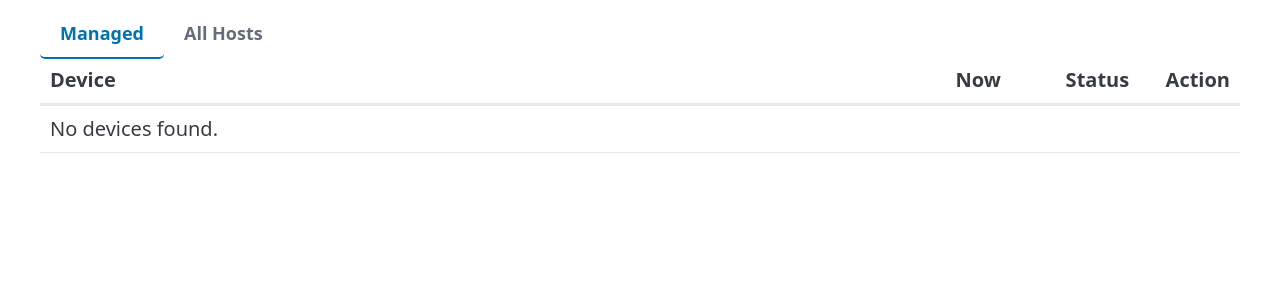
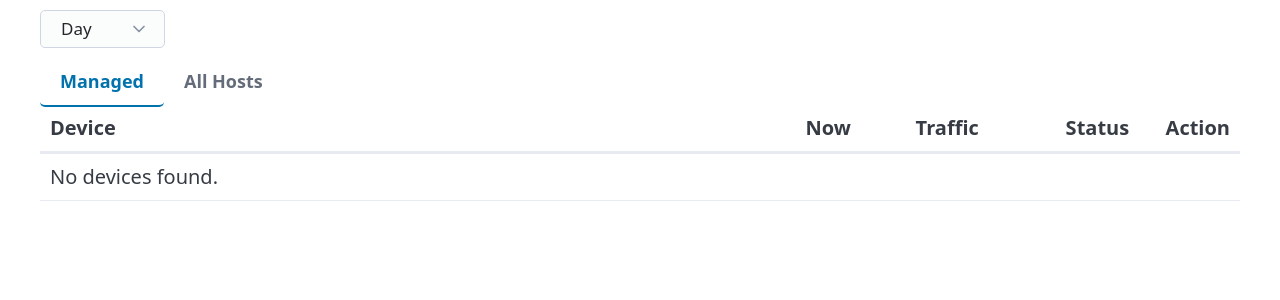
Before and after one commit to torfinnnome/veggen, a Flask app: page / in a window 1280 px wide. Shown: the part 70-370 px from the top of the page. Run offline with Flask 3, Linux system fonts and the light colour scheme; the visitor is signed in with stand-in values (Sample User, id 1); data that the repository does not hold is empty; some libraries are stand-ins or nearby versions.

Commit message:
feat: add Traffic column to both views with shared period dropdown

```diff
--- a/templates/index.html
+++ b/templates/index.html
@@ -104,6 +104,18 @@
             color: var(--pico-primary);
             border-bottom-color: var(--pico-primary);
         }
+        .period-select {
+            display: block;
+            margin-bottom: 0.5rem;
+            font-size: 0.85rem;
+            padding: 0.25rem 0.5rem;
+            width: auto;
+        }
+        .traffic-cell {
+            font-size: 10px;
+            white-space: nowrap;
+            color: var(--pico-muted-color);
+        }
     </style>
 </head>
 <body>
@@ -113,6 +125,12 @@
     </nav>
     <main class="container">
         <section id="device-list" aria-busy="true">
+            <select id="period-select" class="period-select" onchange="onPeriodChange()">
+                <option value="day">Day</option>
+                <option value="week">Week</option>
+                <option value="month">Month</option>
+                <option value="year">Year</option>
+            </select>
             <div class="tab-bar">
                 <button class="tab-btn active" onclick="switchTab('managed')">Managed</button>
                 <button class="tab-btn" onclick="switchTab('allhosts')">All Hosts</button>
@@ -124,6 +142,7 @@
                         <tr>
                             <th>Device</th>
                             <th style="width: 110px;">Now</th>
+                            <th style="width: 150px;">Traffic</th>
                             <th style="width: 100px;">Status</th>
                             <th style="width: 60px;">Action</th>
                         </tr>
@@ -139,6 +158,7 @@
                             <th style="width: 140px;">IP</th>
                             <th style="width: 160px;">MAC</th>
                             <th style="width: 110px;">Now</th>
+                            <th style="width: 150px;">Traffic</th>
                         </tr>
                     </thead>
                     <tbody id="allhosts-tbody">
@@ -328,6 +348,37 @@
             });
         }
 
+        var _batchTraffic = {};
+        var _currentPeriod = 'day';
+
+        function onPeriodChange() {
+            _currentPeriod = document.getElementById('period-select').value;
+            fetchBatchTraffic();
+        }
+
+        async function fetchBatchTraffic() {
+            try {
+                var res = await fetch('/api/traffic/batch-history?period=' + _currentPeriod);
+                var data = await res.json();
+                _batchTraffic = data.macs || {};
+                updateTrafficCells();
+            } catch (e) {
+                console.error('Error fetching batch traffic:', e);
+            }
+        }
+
+        function updateTrafficCells() {
+            document.querySelectorAll('.traffic-cell[data-mac]').forEach(function(el) {
+                var mac = el.getAttribute('data-mac');
+                var t = _batchTraffic[mac];
+                if (t && (t.up > 0 || t.down > 0)) {
+                    el.textContent = '\u2193' + _formatBytes(t.down) + ' + \u2191' + _formatBytes(t.up);
+                } else {
+                    el.textContent = '';
+                }
+            });
+        }
+
         function switchTab(tab) {
             document.querySelectorAll('.tab-btn').forEach(function(btn) { btn.classList.remove('active'); });
             document.querySelector('.tab-btn[onclick="switchTab(\'' + tab + '\')"]').classList.add('active');
@@ -344,7 +395,7 @@
                 if (hosts.length === 0) {
                     var row = document.createElement('tr');
                     var cell = document.createElement('td');
-                    cell.setAttribute('colspan', '4');
+                    cell.setAttribute('colspan', '5');
                     cell.textContent = 'No hosts found.';
                     row.appendChild(cell);
                     tbody.appendChild(row);
@@ -368,6 +419,10 @@
                     nowTd.className = 'now-cell';
                     nowTd.innerHTML = '';
                     tr.appendChild(nowTd);
+                    var trafficTd = document.createElement('td');
+                    trafficTd.className = 'traffic-cell';
+                    trafficTd.setAttribute('data-mac', host.mac);
+                    tr.appendChild(trafficTd);
                     tbody.appendChild(tr);
                     nameTd.addEventListener('click', function() {
                         toggleDetail({ mac: host.mac });
@@ -403,7 +458,7 @@
                 if (devices.length === 0) {
                     const emptyRow = document.createElement('tr');
                     const emptyCell = document.createElement('td');
-                    emptyCell.setAttribute('colspan', '4');
+                    emptyCell.setAttribute('colspan', '5');
                     emptyCell.textContent = 'No devices found.';
                     emptyRow.appendChild(emptyCell);
                     tbody.appendChild(emptyRow);
@@ -432,7 +487,7 @@
                     headerRow.appendChild(td1);
 
                     const td2 = document.createElement('td');
-                    td2.setAttribute('colspan', '3');
+                    td2.setAttribute('colspan', '4');
 
                     const batchDiv = document.createElement('div');
                     batchDiv.className = 'batch-control';
@@ -475,6 +530,11 @@
                         nowTd.className = 'now-cell';
                         nowTd.innerHTML = '<span style="color: #1565c0; cursor:pointer;" class="speed-click" data-mac="' + dev.mac + '">\u2193 <span class="down-speed" data-mac="' + dev.mac + '">\u2014</span></span><br><span style="color: #c62828; cursor:pointer;" class="speed-click" data-mac="' + dev.mac + '">\u2191 <span class="up-speed" data-mac="' + dev.mac + '">\u2014</span></span>';
                         tr.appendChild(nowTd);
+
+                        const trafficTd = document.createElement('td');
+                        trafficTd.className = 'traffic-cell';
+                        trafficTd.setAttribute('data-mac', dev.mac);
+                        tr.appendChild(trafficTd);
 
                         const statusTd = document.createElement('td');
                         const statusSpan = document.createElement('span');
@@ -543,6 +603,7 @@
         fetchDevices();
         fetchAllHosts();
         _pollTrafficSummary();
+        fetchBatchTraffic();
         setInterval(_pollTrafficSummary, 15000);
         setTimeout(function() { setupSpeedClicks(); }, 100);
     </script>
```
